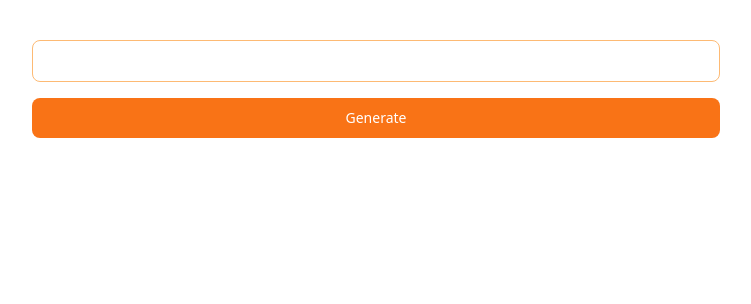
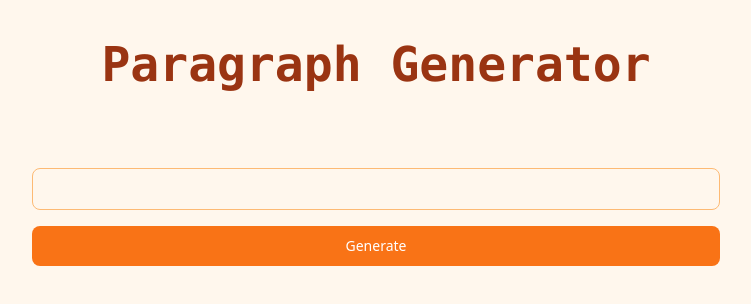
Before and after one commit to anoopraju31/100xdevs_cohort, a React (Vite) app in the folder week 7/assignments/4_paragraph_generator/: page / in a window 1280 px wide. Shown: the top 304 px of the page, without its empty margins (264-1015 px from the left). Built offline with nearby package versions, Linux system fonts and the light colour scheme.

Commit message:
Week 7 Assignments - 4. paragraph generator - Home Page - styled

```diff
--- a/week 7/assignments/4_paragraph_generator/src/App.jsx
+++ b/week 7/assignments/4_paragraph_generator/src/App.jsx
@@ -1,11 +1,7 @@
-import Form from './components/Form'
+import Home from './pages/Home'
 
 const App = () => {
-	return (
-		<main>
-			<Form />
-		</main>
-	)
+	return <Home />
 }
 
 export default App
--- a/week 7/assignments/4_paragraph_generator/src/pages/Home.jsx
+++ b/week 7/assignments/4_paragraph_generator/src/pages/Home.jsx
@@ -1,5 +1,15 @@
+import Form from '../components/Form'
+
 const Home = () => {
-	return <div>Home</div>
+	return (
+		<main className='min-h-screen bg-orange-50'>
+			<h1 className='pt-10 sm:pb-10  text-center text-3xl md:text-5xl font-bold font-mono text-orange-800'>
+				Paragraph Generator
+			</h1>
+
+			<Form />
+		</main>
+	)
 }
 
 export default Home
```
